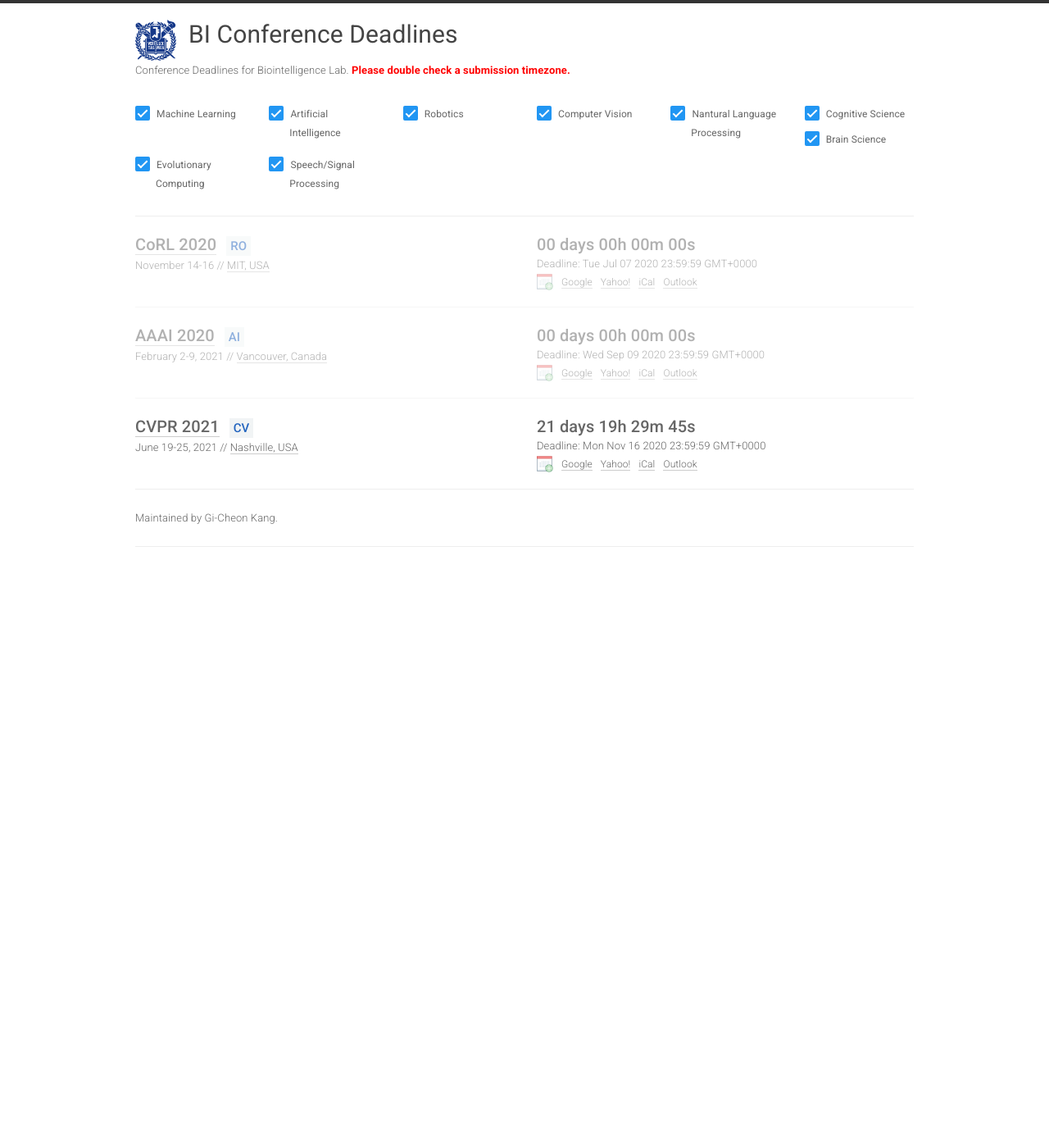
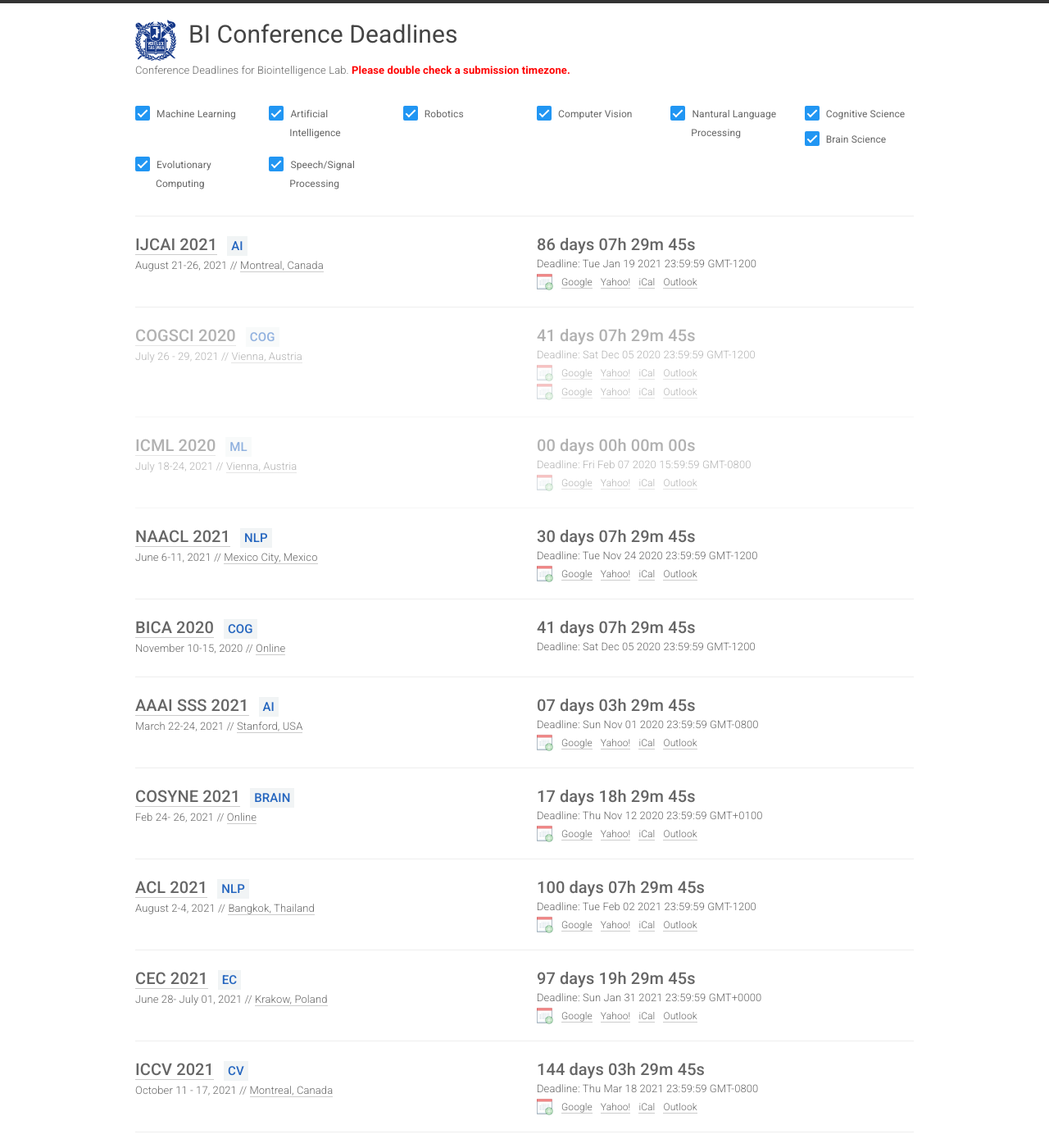
Before and after one commit to biconf/biconf.github.io, a Jekyll site: the page built from index.html, in a window 1280 px wide and 1400 px high. Shown: the whole window at 82% size. Built offline with Jekyll 4.4.1, drawn with Linux system fonts in a browser that asks for light colours; nearby versions of some CDN libraries; some of the changed text lies outside the part shown.

Commit message:
Update conferences.yml

```diff
--- a/_data/conferences.yml
+++ b/_data/conferences.yml
@@ -1,13 +1,13 @@
 
-#- name: IJCAI
-#  year: 2020
-#  id: ijcai20
-#  link: https://ijcai20.org/
-#  deadline: "2020-01-21 23:59:59"
-#  timezone: Etc/GMT+12
-#  date: July 11-17, 2020
-#  place: Yokohama, Japan
-#  sub: AI
+- name: IJCAI
+  year: 2021
+  id: ijcai21
+  link: https://ijcai-21.org/
+  deadline: "2021-01-19 23:59:59"
+  timezone: Etc/GMT+12
+  date: August 21-26, 2021
+  place: Montreal, Canada
+  sub: AI
 
 #- name: RSS
 #  year: 2020
@@ -19,25 +19,25 @@
 #  place: Oregon, USA
 #  sub: RO
 
-#- name: COGSCI
-#  year: 2020
-#  id: cogsci20
-#  link: https://cognitivesciencesociety.org/future-conferences/
-#  deadline: "2020-02-03 23:59:59"
-#  timezone: Etc/GMT+11
-#  date: July 29 - August 1, 2020
-#  place: Toronto, Canada
-#  sub: COG
+- name: COGSCI
+  year: 2020
+  id: cogsci20
+  link: https://cognitivesciencesociety.org/future-conferences/
+  deadline: "2020-02-03 23:59:59"
+  timezone: Etc/GMT+11
+  date: July 26 - 29, 2021
+  place: Vienna, Austria
+  sub: COG
 
-#- name: ICML
-#  year: 2020
-#  id: icml20
-#  link: https://icml.cc/Conferences/2020
-#  deadline: "2020-02-07 15:59:59"
-#  timezone: America/Los_Angeles
-#  date: July 12-18, 2020
-#  place: Vienna, Austria
-#  sub: ML
+- name: ICML
+  year: 2020
+  id: icml20
+  link: https://icml.cc/Conferences/2020
+  deadline: "2020-02-07 15:59:59"
+  timezone: America/Los_Angeles
+  date: July 18-24, 2021
+  place: Vienna, Austria
+  sub: ML
 
 #- name: IROS
 #  year: 2020
@@ -59,15 +59,15 @@
 #  place: Glasgow, Scotland
 #  sub: CV
 
-#- name: NAACL
-#  year: 2020
-#  id: naacl20
-#  link: http://naacl2020.org/
-#  deadline: "2018-12-10 23:59:59"
-#  timezone: Etc/GMT+12
-#  date: June 2-7, 2019
-#  place: Minneapolis, USA
-#  sub: NLP
+- name: NAACL
+  year: 2021
+  id: naacl21
+  link: http://2021.naacl.org/
+  deadline: "2020-11-24 23:59:59"
+  timezone: Etc/GMT+12
+  date: June 6-11, 2021
+  place: Mexico City, Mexico
+  sub: NLP
 
 #- name: AGI
 #  year: 2019
@@ -79,15 +79,15 @@
 #  place: Montreal, Canada
 #  sub: Cog
 
-#- name: BICA
-#  year: 2019
-#  id: cogsci19
-#  link: TBA
-#  deadline: TBA
-#  timezone: TBA
-#  date: July 24-27, 2019
-#  place: Montreal, Canada
-#  sub: Cog
+- name: BICA
+  year: 2020
+  id: cogsci20
+  link:  http://bica2020.org/
+  deadline: "2020-12-05 23:59:59"
+  timezone: Etc/GMT+12
+  date: November 10-15, 2020
+  place: Online
+  sub: Cog
 
 #- name: CNS
 #  year: 2019
@@ -99,45 +99,45 @@
 #  place: Sanfrancisco, USA
 #  sub: Brain
 
-#- name: AAAI SSS
-#  year: 2019
-#  id: aaai-sss19
-#  link: https://aaai.org/Symposia/Spring/sss19.php
-#  deadline: "2018-11-02 23:59:59"
-#  timezone: America/Los_Angeles
-#  date: March 25-27, 2019
-#  place: Palo Alto, California
-#  sub: AI
+- name: AAAI SSS
+  year: 2021
+  id: aaai-sss21
+  link: https://aaai.org/Symposia/Spring/sss21.php
+  deadline: "2020-11-01 23:59:59"
+  timezone: America/Los_Angeles
+  date: March 22-24, 2021
+  place: Stanford, USA
+  sub: AI
 
-#- name: COSYNE
-#  year: 2019
-#  id: cosyne19
-#  link: http://www.cosyne.org/c/index.php?title=Cosyne_19
-#  deadline: "2018-11-15 23:59:59"
-#  timezone: Etc/GMT-1
-#  date: Feb 28 - March 3, 2019
-#  place: Lisbon, Portugal
-#  sub: BRAIN
+- name: COSYNE
+  year: 2021
+  id: cosyne21
+  link: http://www.cosyne.org/c/index.php?title=Cosyne_21
+  deadline: "2020-11-12 23:59:59"
+  timezone: Etc/GMT-1
+  date: Feb 24- 26, 2021
+  place: Online
+  sub: BRAIN
 
-#- name: ACL
-#  year: 2020
-#  id: acl20
-#  link: http://acl2020.org/
-#  deadline: "2019-12-09 23:59:59"
-#  timezone: America/Los_Angeles
-#  date: July 5-10, 2020
-#  place: Seattle, USA
-#  sub: NLP
+- name: ACL
+  year: 2021
+  id: acl21
+  link: http://2021.aclweb.org/
+  deadline: "2021-02-02 23:59:59"
+  timezone: Etc/GMT+12
+  date: August 2-4, 2021
+  place: Bangkok, Thailand
+  sub: NLP
 
-#- name: CEC
-#  year: 2019
-#  id: cec19
-#  link: http://cec2019.org/index.html
-#  deadline: "2019-01-07 23:59:59"
-#  timezone: TBA
-#  date: June 10-13, 2019
-#  place: Wellington, New Zealand
-#  sub: EC
+- name: CEC
+  year: 2021
+  id: cec21
+  link: https://cec2021.mini.pw.edu.pl/en
+  deadline: "2021-01-31 23:59:59"
+  timezone: TBA
+  date: June 28- July 01, 2021
+  place: Krakow, Poland
+  sub: EC
 
 #- name: GECCO
 #  year: 2019
@@ -149,15 +149,15 @@
 #  place: Prague, Czech
 #  sub: EC
 
-#- name: ICCV
-#  year: 2019
-#  id: iccv19
-#  link: http://iccv2019.thecvf.com
-#  deadline: "2019-03-22 23:59:59"
-#  timezone: US/Pacific
-#  date: October 27 - November 3, 2019
-#  place: Seoul, Korea
-#  sub: CV
+- name: ICCV
+  year: 2021
+  id: iccv21
+  link: http://iccv2021.thecvf.com
+  deadline: "2021-03-18 23:59:59"
+  timezone: US/Pacific
+  date: October 11 - 17, 2021
+  place: Montreal, Canada
+  sub: CV
 
 #- name: ACML
 #  year: 2019
@@ -189,25 +189,25 @@
 #  place: Suzhou, China
 #  sub: ML
 
-- name: CoRL
-  year: 2020
-  id: corl2020
-  link: https://www.robot-learning.org/
-  deadline: "2020-07-07 23:59:59"
-  timezone: Etc/GMT
-  date: November 14-16
-  place: MIT, USA
-  sub: RO
+#- name: CoRL
+#  year: 2020
+#  id: corl2020
+#  link: https://www.robot-learning.org/
+#  deadline: "2020-07-07 23:59:59"
+#  timezone: Etc/GMT
+#  date: November 14-16
+#  place: MIT, USA
+#  sub: RO
 
-- name: AAAI
-  year: 2020
-  id: aaai22
-  link: https://aaai.org/Conferences/AAAI-21/
-  deadline: "2020-09-09 23:59:59"
-  timezone: TBA
-  date: February 2-9, 2021
-  place: Vancouver, Canada
-  sub: AI
+#- name: AAAI
+#  year: 2020
+#  id: aaai22
+#  link: https://aaai.org/Conferences/AAAI-21/
+#  deadline: "2020-09-09 23:59:59"
+#  timezone: TBA
+#  date: February 2-9, 2021
+#  place: Vancouver, Canada
+#  sub: AI
 
 - name: CVPR
   year: 2021
@@ -229,15 +229,15 @@
 #  place: Washington DC, USA
 #  sub: AI
 
-#- name: ICRA
-#  year: 2020
-#  id: icra20
-#  link: https://icra2020.org/
-#  deadline: "2019-09-15 23:59:59"
-#  timezone: America/Los_Angeles
-#  date: May 31-June 4, 2020
-#  place: Paris, France
-#  sub: RO
+- name: ICRA
+  year: 2021
+  id: icra21
+  link: https://icra2021.org/
+  deadline: "2020-10-31 23:59:59"
+  timezone: Etc/GMT+12
+  date: May 30-June 5, 2021
+  place: Online
+  sub: RO
 
 #- name: ICLR
 #  year: 2020
```
